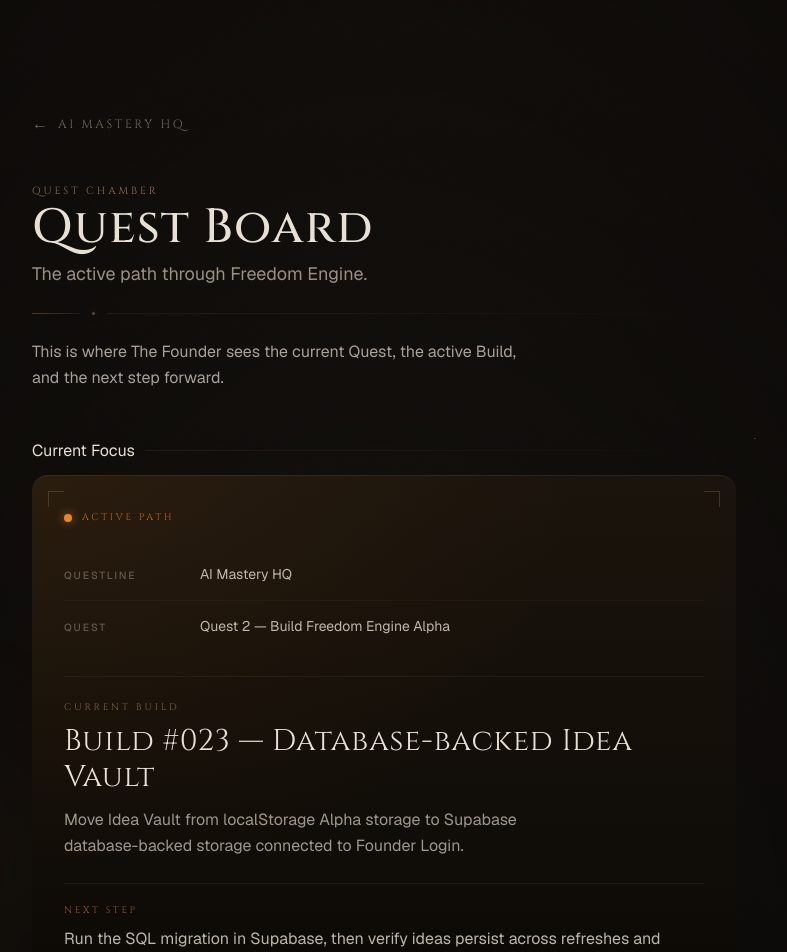
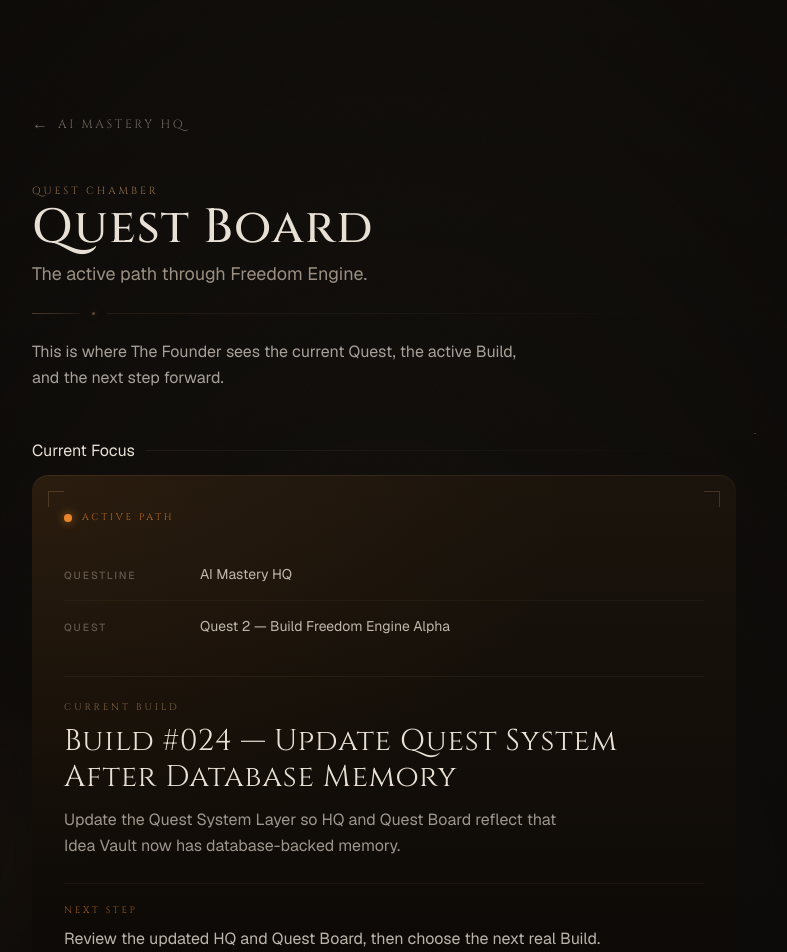
Before and after one commit to h3nlund96-hue/freedom-engine, a Next.js app: page /quest-board in a window 1280 px wide. Shown: the top 952 px of the page, without its empty margins (256-1043 px from the left). Built offline with nearby package versions, Linux system fonts and the light colour scheme.

Commit message:
Update Quest System after database memory

```diff
--- a/app/data/freedomEngineProgress.ts
+++ b/app/data/freedomEngineProgress.ts
@@ -189,11 +189,18 @@
             {
               id: "023",
               title: "Build #023 — Database-backed Idea Vault",
+              status: "completed",
+              description:
+                "Move Idea Vault from localStorage Alpha storage to Supabase database-backed storage connected to Founder Login.",
+            },
+            {
+              id: "024",
+              title: "Build #024 — Update Quest System After Database Memory",
               status: "active",
               description:
-                "Move Idea Vault from localStorage Alpha storage to Supabase database-backed storage connected to Founder Login.",
+                "Update the Quest System Layer so HQ and Quest Board reflect that Idea Vault now has database-backed memory.",
               nextStep:
-                "Run the SQL migration in Supabase, then verify ideas persist across refreshes and devices.",
+                "Review the updated HQ and Quest Board, then choose the next real Build.",
             },
           ],
         },
```
